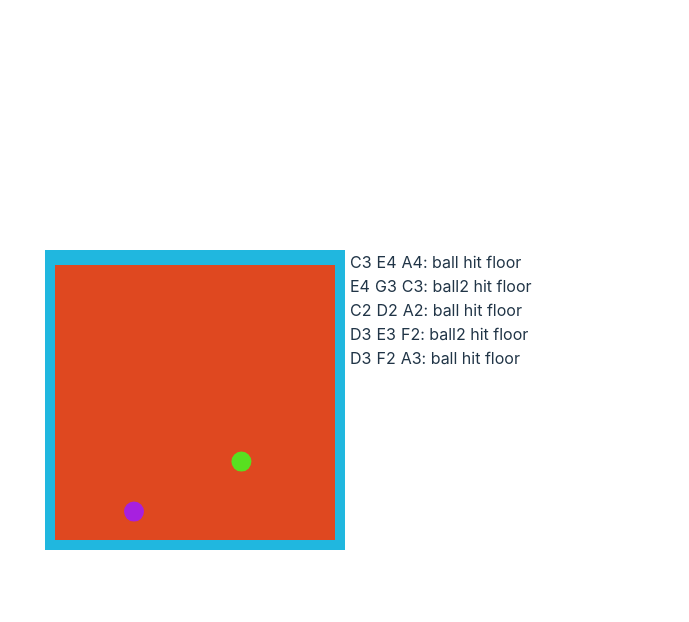
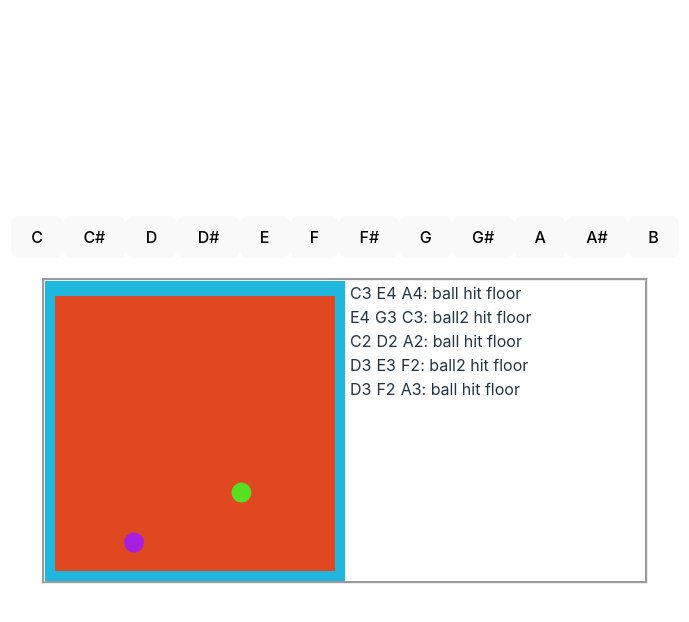
Before and after one commit to rhalas/bounce, a React (Vite) app: page / in a window 1280 px wide. Both pictures are taken after a click on the button "Click to start". Shown: the top 622 px of the page, without its empty margins (295-984 px from the left). Built offline with nearby package versions, Linux system fonts and the light colour scheme.

Commit message:
some more styling, adding active key selection

```diff
--- a/package.json
+++ b/package.json
@@ -14,6 +14,7 @@
     "matter-js": "^0.19.0",
     "react": "^18.2.0",
     "react-dom": "^18.2.0",
+    "react-dropdown": "^1.11.0",
     "styled-components": "^6.0.7",
     "tone": "^14.7.77"
   },
--- a/src/App.tsx
+++ b/src/App.tsx
@@ -3,9 +3,29 @@ import { useState, useCallback, useEffect } from "react";
 import { Canvas } from "./canvas";
 import { NoteLog, NoteLogCollection } from "./noteLog";
 import styled from "styled-components";
+import { scaleNotes } from "./sound";
 
 const AppComponent = styled.div`
   display: flex;
+  flex-wrap: wrap;
+`;
+
+const SettingsRow = styled.div`
+  display: flex;
+  margin: auto;
+  margin-bottom: 20px;
+`;
+
+const BreakRow = styled.div`
+  flex-basis: 100%;
+  height: 0;
+`;
+
+const AppRow = styled.div`
+  display: flex;
+  margin: auto;
+  border-style: groove;
+  border-width: medium;
 `;
 
 function App() {
@@ -66,16 +86,40 @@ function App() {
     []
   );
 
+  const scaleOptions = Object.keys(scaleNotes);
+  const [activeKey, setActiveKey] = useState<string>("C");
+
+  const selectScaleOption = (scaleOption: string) => {
+    setActiveKey(scaleOption);
+  };
+
   return (
     <>
       <AppComponent>
         {initApp ? (
           <>
-            <Canvas
-              synths={[sineSynth, triangleSynth]}
-              playedNotesCallback={playedNotesCallback}
-            />
-            <NoteLog noteLog={noteLog} />
+            <SettingsRow>
+              {scaleOptions.map((scaleOption) => {
+                return (
+                  <button
+                    onClick={() => {
+                      selectScaleOption(scaleOption);
+                    }}
+                  >
+                    {scaleOption}
+                  </button>
+                );
+              })}
+            </SettingsRow>
+            <BreakRow />
+            <AppRow>
+              <Canvas
+                synths={[sineSynth, triangleSynth]}
+                playedNotesCallback={playedNotesCallback}
+                activeKey={activeKey}
+              />
+              <NoteLog noteLog={noteLog} />
+            </AppRow>
           </>
         ) : (
           <button onClick={() => setInitApp(true)}> Click to start </button>
--- a/src/canvas.tsx
+++ b/src/canvas.tsx
@@ -6,6 +6,7 @@ import styled from "styled-components";
 type CanvasProps = {
   synths: Array<any>;
   playedNotesCallback: (noteNames: Array<string>, eventName: string) => void;
+  activeKey: string;
 };
 
 type NoteEvent = {
@@ -120,7 +121,8 @@ export const Canvas = (canvasProps: CanvasProps) => {
           labelToNote["extraNote"],
         ],
         canvasProps.playedNotesCallback,
-        newEvent!.name
+        newEvent!.name,
+        canvasProps.activeKey
       );
 
       setLastEvent(newEvent);
@@ -138,6 +140,7 @@ export const Canvas = (canvasProps: CanvasProps) => {
     },
     [setLastEvent, lastEvent]
   );
+
   useEffect(() => {
     if (initDone && !signalsDone) {
       Matter.Events.on(engineState, "collisionStart", (event) => {
--- a/src/sound.tsx
+++ b/src/sound.tsx
@@ -1,4 +1,19 @@
 import * as Tone from "tone";
+
+export const scaleNotes = {
+  C: ["C", "D", "E", "F", "G", "A", "B"],
+  "C#": ["Db", "Eb", "F", "Gb", "Ab", "Bb", "C"],
+  D: ["D", "E", "F#", "G", "A", "B", "C#"],
+  "D#": ["Eb", "F", "G", "Ab", "Bb", "C", "D"],
+  E: ["E", "F#", "G#", "A", "B", "C#", "D#"],
+  F: ["F", "G", "A", "Bb", "C", "D", "E"],
+  "F#": ["F#", "G#", "A#", "B", "C#", "D#", "F"],
+  G: ["G", "A", "B", "C", "D", "E", "F#"],
+  "G#": ["Ab", "Bb", "C", "Db", "Eb", "F", "G"],
+  A: ["A", "B", "C#", "D", "E", "F#", "G#"],
+  "A#": ["Bb", "C", "D", "Eb", "F", "G", "A"],
+  B: ["B", "C#", "D#", "E", "F#", "G#", "A#"],
+};
 
 const sortByKey = (rootNote: string, notes: Array<string>) => {
   let sortedNotes = notes.sort();
@@ -27,7 +42,8 @@ export const playNote = (
   synth: any,
   noteNames: Array<Array<string>>,
   playedNotesCallback: (noteNames: Array<string>, eventName: string) => void,
-  eventName: string
+  eventName: string,
+  activeKey: string
 ) => {
   const now = Tone.now();
 
@@ -41,7 +57,7 @@ export const playNote = (
     notes.push(noteName);
   });
 
-  const sortedByKeyNotes = sortByKey("C", notes);
+  const sortedByKeyNotes = sortByKey(activeKey, notes);
 
   sortedByKeyNotes.forEach((note: string) => {
     const randOctave = Math.floor(Math.random() * 3 + 2);
```
Also changed, not shown: 1 other file (tests, documents, lock files or other folders).
